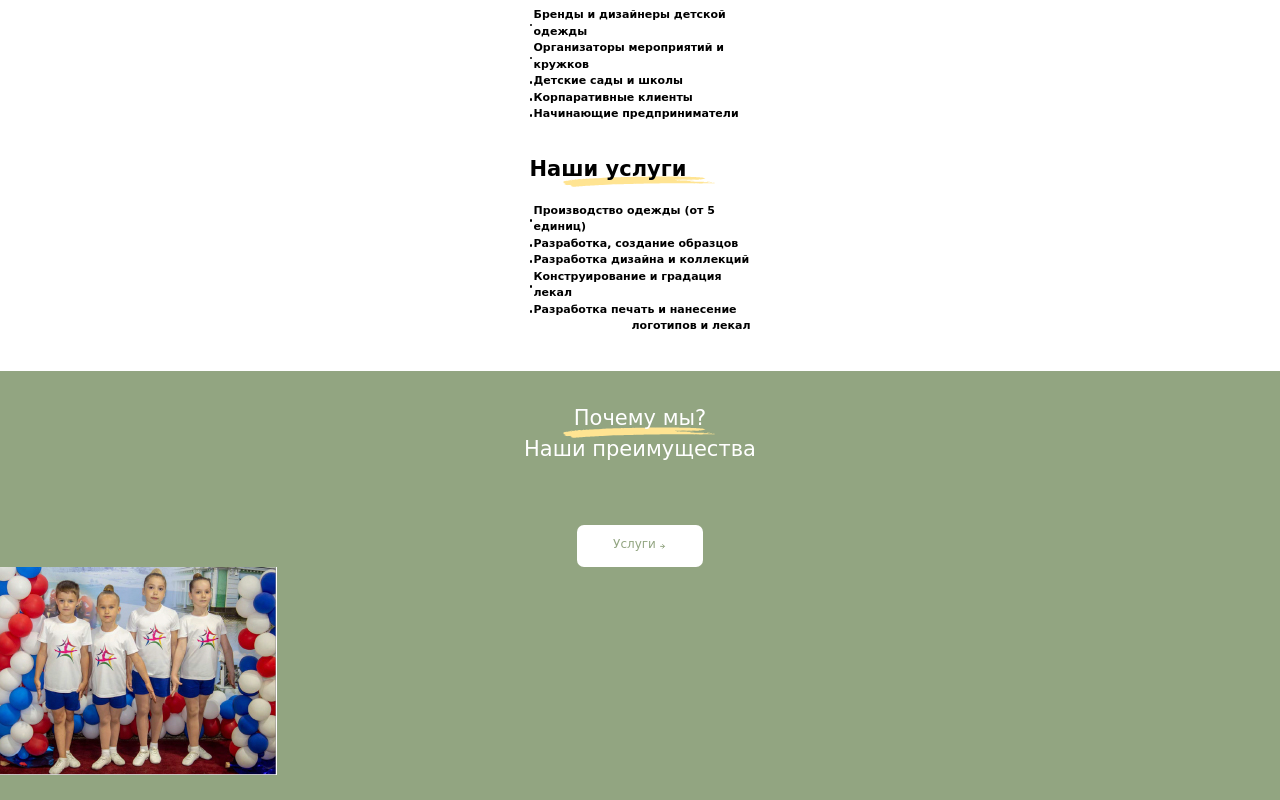
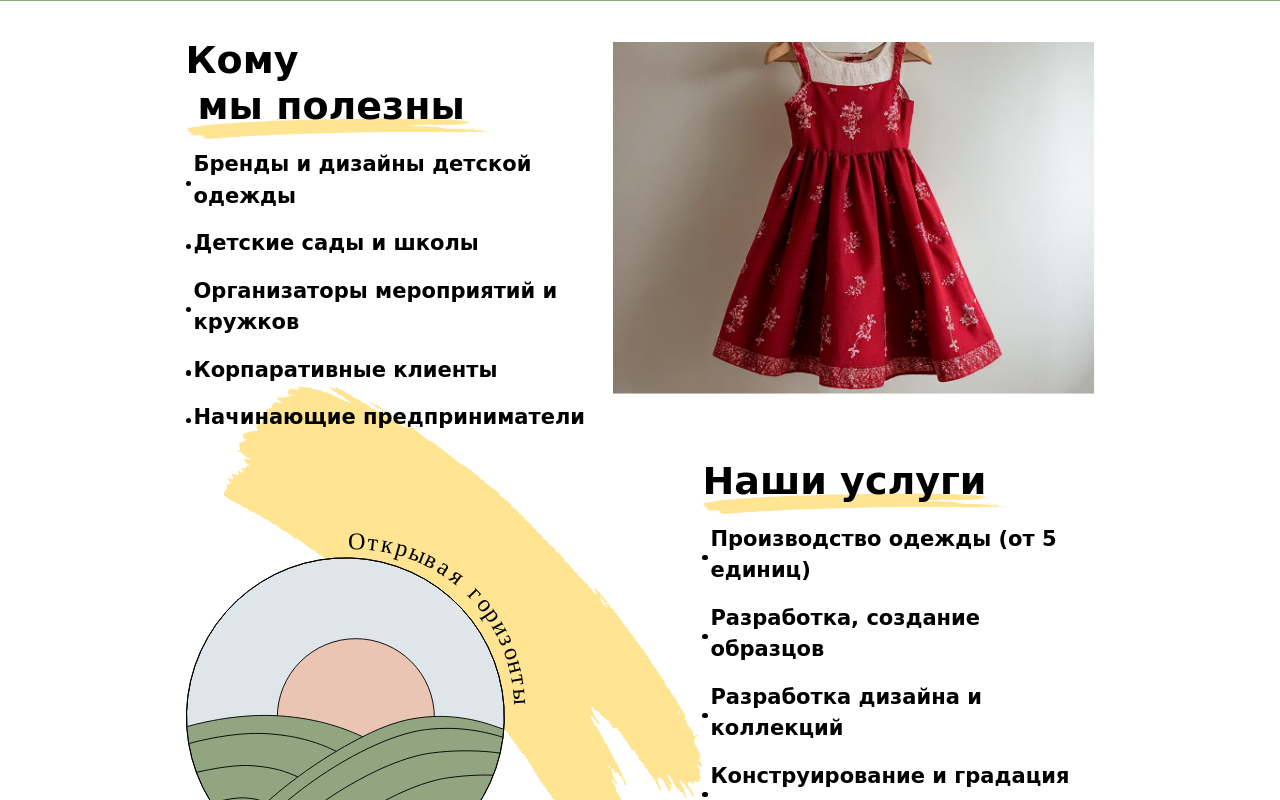
Before and after one commit to fadesyphe/opening-horizons, a Vue app: page / in a window 1280 px wide. Shown: the part 480-1280 px from the top of the page. Built offline with nearby package versions, Linux system fonts and the light colour scheme; a web font is replaced by a local one.

Commit message:
Created TheHomeClients and TheHomeServices components, adaptive HomeList component

```diff
--- a/src/components/BaseIcon.vue
+++ b/src/components/BaseIcon.vue
@@ -4,7 +4,9 @@
 <script>
 import icons from '../icons.js'
 export default {
-  props: ['name'],
+  props: {
+    name: String,
+  },
   data() {
     return {
       path: icons[this.name],
--- a/src/components/HomeList.vue
+++ b/src/components/HomeList.vue
@@ -1,33 +1,28 @@
 <template>
-  <section class="pt-9 w-full max-w-[245px] px-3 mx-auto">
-    <div class="text-center md:text-left font-bold">
-      <div class="relative z-20">
-        <h2 class="inline-block text-[21px] leading-none relative z-20" v-html="title"></h2>
-        <img
-          class="absolute z-[19] w-[155px] h-[12px] left-1/2 -translate-x-1/2 -bottom-1"
-          src="../assets/images/title-decoration.svg"
-          alt="Подчеркивание заголовка"
-        />
-      </div>
-      <ul class="pt-5 relative z-20 text-left">
-        <li v-for="(item, idx) in list" :key="idx" :class="classesItems">
-          {{ item.text }}
-        </li>
-        <p class="text-[11px] relative text-right"><slot></slot></p>
-      </ul>
-    </div>
-  </section>
+  <ul class="pt-5 relative z-20 text-left md:flex md:flex-col md:gap-4">
+    <li v-for="(item, idx) in list" :key="idx" :class="classesItems">
+      {{ item.text }}
+    </li>
+    <p class="text-[11px] md:text-[16px] lg:text-[21px] relative text-right">
+      <slot></slot>
+    </p>
+  </ul>
 </template>
 
 <script>
 export default {
-  props: ['list', 'title'],
+  props: {
+    list: Array,
+  },
 
   computed: {
     classesItems() {
       return [
         'text-[11px]',
+        'md:text-[16px]',
+        'lg:text-[21px]',
         'pl-1',
+        'md:pl-2',
         'relative',
         'after:content-[""]',
         'after:absolute',
--- a/src/components/TheAdvantagesSecondaryList.vue
+++ b/src/components/TheAdvantagesSecondaryList.vue
@@ -71,7 +71,7 @@
       </div>
     </div>
     <div>
-      <img class="w-full min-w-[180px] h-auto -ml-3 relative z-10" src="../assets/images/Ресурс 5.svg" alt="">
+      <img class="w-full min-w-[180px] h-auto -ml-3 relative z-10" src="../assets/images/advantages-list-bg.svg" alt="">
     </div>
   </div>
 </template>
--- a/src/components/TheCarousel.vue
+++ b/src/components/TheCarousel.vue
@@ -15,7 +15,7 @@
         class="px-4"
       >
         <swiper-slide v-for="item in list" :key="item">
-          <img :src="item.image" alt="" class="mx-auto" />
+          <img :src="item.image" alt="" class="mx-auto" loading="lazy" />
         </swiper-slide>
       </swiper>
       <button ref="prev" :class="[classes, 'left-[18px]', 'rotate-180']" @mouseenter="hoverButton">
--- a/src/components/TheHeader.vue
+++ b/src/components/TheHeader.vue
@@ -1,7 +1,7 @@
 <template>
   <header class="bg-green pt-2 pb-3 text-white">
     <div
-      class="w-full max-w-[934px] px-3 mx-auto flex justify-between items-center"
+      class="w-full max-w-[934px] px-5 mx-auto flex justify-between items-center"
     >
       <TheLogo @click="closeMobileMenu" />
       <TheBurger @click-burger="clickBurger" :is-active="isActiveMenu" />
--- /dev/null
+++ b/src/components/TheHomeClients.vue
@@ -0,0 +1,64 @@
+<template>
+  <section
+    class="pt-9 w-full max-w-[282px] md:max-w-[949px] px-5 mx-auto md:flex md:items-end md:justify-between md:gap-6"
+  >
+    <div class="text-center md:text-left font-bold md:-mb-14">
+      <div class="relative z-20 w-fit mx-auto md:ml-0 md:w-full">
+        <h2 class="inline-block text-[21px] leading-none relative z-20 md:text-[38px] md:leading-[46px]">
+          Кому <br /><span class="pl-3">мы полезны</span>
+        </h2>
+        <img
+          :class="titleDecoration"
+          src="../assets/images/title-decoration.svg"
+          alt="Подчеркивание заголовка"
+        />
+      </div>
+      <HomeList :list="list"></HomeList>
+    </div>
+    <img
+      src="../assets/images/home-clients.jpg"
+      alt="Платье"
+      class="hidden h-auto md:block md:w-[380px] lg:w-[482px]"
+    />
+  </section>
+</template>
+
+<script>
+import HomeList from './HomeList.vue'
+
+export default {
+  components: {
+    HomeList,
+  },
+
+  data() {
+    return {
+      list: [
+        { text: 'Бренды и дизайны детской одежды' },
+        { text: 'Детские сады и школы' },
+        { text: 'Организаторы мероприятий и кружков' },
+        { text: 'Корпаративные клиенты' },
+        { text: 'Начинающие предприниматели' },
+      ],
+    }
+  },
+
+  computed: {
+    titleDecoration() {
+      return [
+        'absolute',
+        'z-[19]',
+        'w-[155px]',
+        'left-1/2',
+        '-translate-x-1/2',
+        '-bottom-1',
+        'md:left-0',
+        'md:translate-x-0',
+        'md:w-[232px]',
+        'md:w-[308px]',
+        'md:-bottom-[10px]',
+      ]
+    },
+  }
+}
+</script>
--- a/src/components/TheHomeMain.vue
+++ b/src/components/TheHomeMain.vue
@@ -1,6 +1,6 @@
 <template>
   <div class="bg-green">
-    <div class="w-full max-w-[934px] px-3 py-9 mx-auto text-white md:flex justify-between items-center text-center md:text-left">
+    <div class="w-full max-w-[934px] px-5 py-9 mx-auto text-white md:flex justify-between items-center text-center md:text-left">
       <div>
         <h1 class="text-2xl leading-none font-bold relative z-20">
           Открывайте<br />новые возможности<br />в достойной одежде
@@ -27,7 +27,7 @@
         </BaseButton>
       </div>
       <img
-        class="hidden w-[340px] md:block"
+        class="hidden w-[340px] md:block lg:w-[468px]"
         src="../assets/images/home-main.jpg"
         alt=""
       />
--- /dev/null
+++ b/src/components/TheHomeServices.vue
@@ -0,0 +1,76 @@
+<template>
+  <section
+    class="pt-9 w-full max-w-[282px] md:max-w-[949px] px-5 mx-auto md:flex md:flex-row-reverse md:items-start md:pt-16 md:justify-start"
+  >
+    <div class="text-center md:text-left font-bold">
+      <div class="relative z-20 w-fit mx-auto md:ml-0 md:w-full">
+        <h2
+          class="inline-block text-[21px] leading-none relative z-20 md:text-[38px] md:leading-[46px]"
+        >
+          Наши услуги
+        </h2>
+        <img
+          :class="titleDecoration"
+          src="../assets/images/title-decoration.svg"
+          alt="Подчеркивание заголовка"
+        />
+      </div>
+      <HomeList :list="list"> логотипов и принтов </HomeList>
+    </div>
+    <img src="../assets/images/home-services.svg" alt="" :class="imageClasses" />
+  </section>
+</template>
+
+<script>
+import HomeList from './HomeList.vue'
+
+export default {
+  components: {
+    HomeList,
+  },
+
+  data() {
+    return {
+      list: [
+        { text: 'Производство одежды (от 5 единиц)' },
+        { text: 'Разработка, создание образцов' },
+        { text: 'Разработка дизайна и коллекций' },
+        { text: 'Конструирование и градация лекал' },
+        { text: 'Разработка печать и нанесение' },
+      ],
+    }
+  },
+
+  computed: {
+    titleDecoration() {
+      return [
+        'absolute',
+        'z-[19]',
+        'w-[155px]',
+        'left-1/2',
+        '-translate-x-1/2',
+        '-bottom-1',
+        'md:left-0',
+        'md:translate-x-0',
+        'md:w-[232px]',
+        'md:w-[308px]',
+        'md:-bottom-[10px]',
+      ]
+    },
+
+    imageClasses() {
+      return [
+        'ml-auto',
+        '-translate-y-6',
+        'translate-x-11',
+        'h-[140px]',
+        'md:h-[380px]',
+        'md:translate-x-0',
+        'md:-translate-y-[4.5rem]',
+        'md:ml-0',
+        'lg:h-[512px]',
+      ]
+    },
+  },
+}
+</script>
--- a/src/components/TheMain.vue
+++ b/src/components/TheMain.vue
@@ -1,5 +1,5 @@
 <template>
-  <main class="">
+  <main>
     <slot></slot>
   </main>
 </template>
--- a/src/components/TheMenu.vue
+++ b/src/components/TheMenu.vue
@@ -18,7 +18,9 @@ import MenuItem from './MenuItem.vue'
 import BaseButton from './BaseButton.vue'
 
 export default {
-  props: ['menuList'],
+  props: {
+    menuList: Array
+  },
 
   components: {
     MenuItem,
--- a/src/components/TheMobileMenu.vue
+++ b/src/components/TheMobileMenu.vue
@@ -45,7 +45,10 @@
 import MenuItem from './MenuItem.vue'
 
 export default {
-  props: ['isActive', 'menuList'],
+  props: {
+    isActive: Boolean,
+    menuList: Array,
+  },
 
   components: {
     MenuItem,
--- a/src/views/HomeView.vue
+++ b/src/views/HomeView.vue
@@ -1,9 +1,7 @@
 <template>
   <TheHomeMain />
-  <HomeList :title="clientsTitle" :list="clientsList" />
-  <HomeList :title="servicesTitle" :list="servicesList">
-    логотипов и лекал
-  </HomeList>
+  <TheHomeClients />
+  <TheHomeServices />
   <TheAdvantages />
   <TheHomeWork />
   <TheCarousel />
@@ -11,39 +9,20 @@
 
 <script>
 import TheHomeMain from '../components/TheHomeMain.vue'
-import HomeList from '../components/HomeList.vue'
 import TheAdvantages from '../components/TheAdvantages.vue'
 import TheHomeWork from '../components/TheHomeWork.vue'
 import TheCarousel from '../components/TheCarousel.vue'
+import TheHomeClients from '../components/TheHomeClients.vue'
+import TheHomeServices from '../components/TheHomeServices.vue'
 
 export default {
   components: {
     TheHomeMain,
-    HomeList,
     TheAdvantages,
     TheHomeWork,
     TheCarousel,
-  },
-
-  data() {
-    return {
-      clientsTitle: 'Кому <br>мы полезны',
-      servicesTitle: 'Наши услуги',
-      clientsList: [
-        { text: 'Бренды и дизайнеры детской одежды' },
-        { text: 'Организаторы мероприятий и кружков' },
-        { text: 'Детские сады и школы' },
-        { text: 'Корпаративные клиенты' },
-        { text: 'Начинающие предприниматели' },
-      ],
-      servicesList: [
-        { text: 'Производство одежды (от 5 единиц)' },
-        { text: 'Разработка, создание образцов' },
-        { text: 'Разработка дизайна и коллекций' },
-        { text: 'Конструирование и градация лекал' },
-        { text: 'Разработка печать и нанесение' },
-      ],
-    }
+    TheHomeClients,
+    TheHomeServices,
   },
 }
 </script>
```
Also changed, not shown: src/assets/images/advantages-list-bg.svg (renamed from src/assets/images/Ресурс 5.svg), src/assets/images/home-services.svg.
